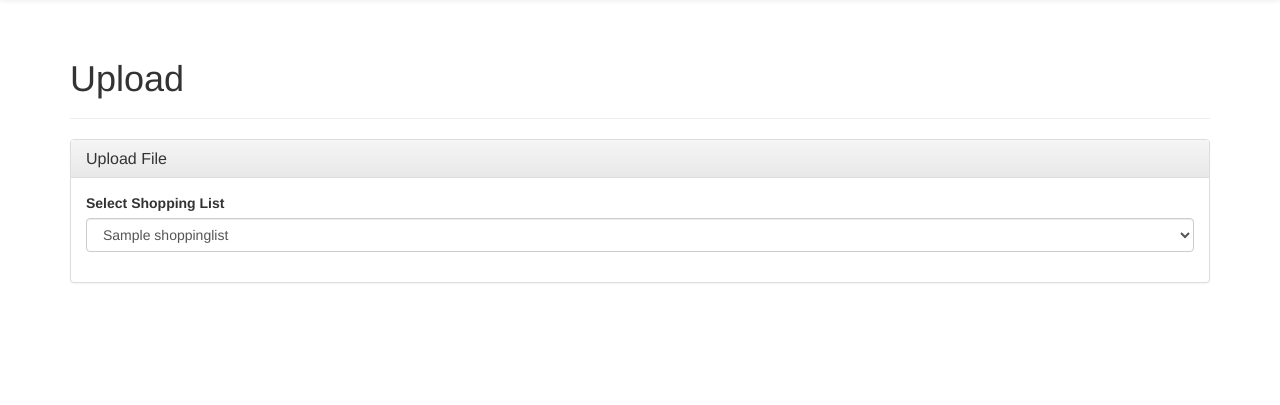
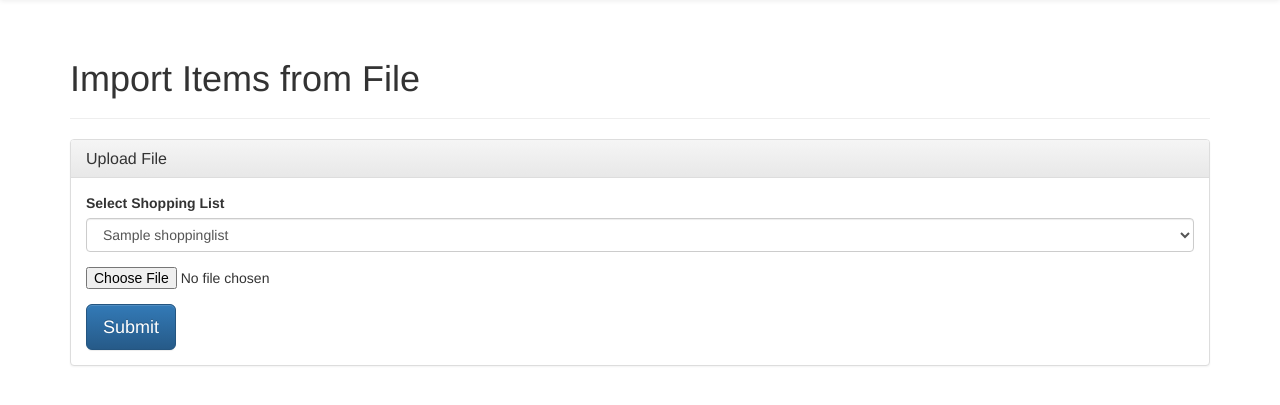
Before and after one commit to kyokley/vittlify, a Django app: page /vittlify/import_file/ in a window 1280 px wide. Shown: the part 51-456 px from the top of the page. Run offline with Django 3.2, Linux system fonts and the light colour scheme; a user stored in the database is signed in; tables that the repository leaves empty hold one stand-in row (values such as "Sample post"); parts of the project's set-up code (start-up, migrations or seed data) failed here and were passed over; some libraries are stand-ins or nearby versions.

Commit message:
Adding file control

```diff
--- a/vittlify/groceries/templates/groceries/upload.html
+++ b/vittlify/groceries/templates/groceries/upload.html
@@ -11,7 +11,7 @@
 
 {% block main %}
 <div class="page-header">
-  <h1>Upload</h1>
+  <h1>Import Items from File</h1>
 </div>
 <div class="panel panel-default">
   <div class="panel-heading">
@@ -26,6 +26,10 @@
             {% endfor %}
         </select>
       </div>
+      <div class="form-group">
+        <input type="file">
+      </div>
+      <button class="btn btn-lg btn-primary" type="submit">Submit</button>
   </div>
 </div>
 {% endblock %}
```
